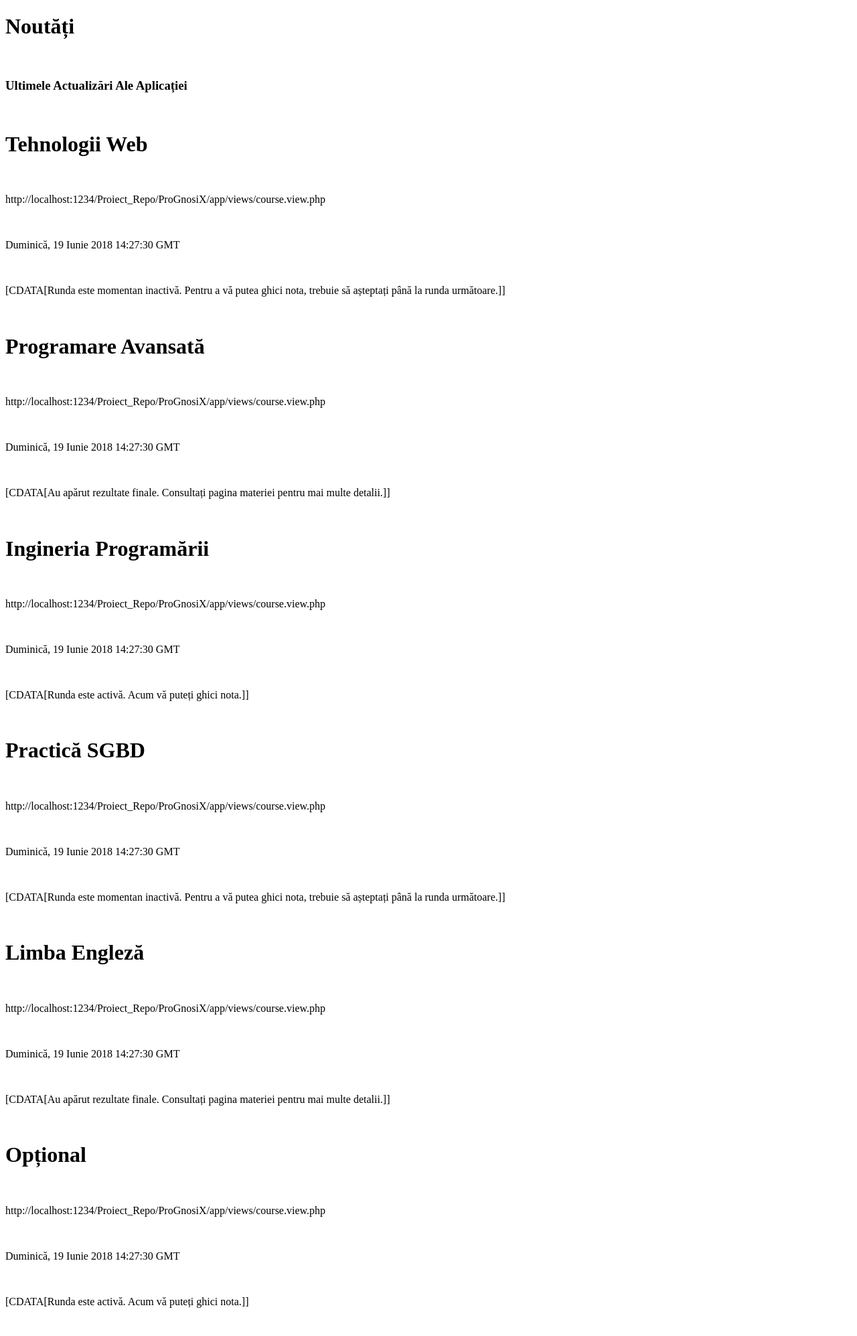
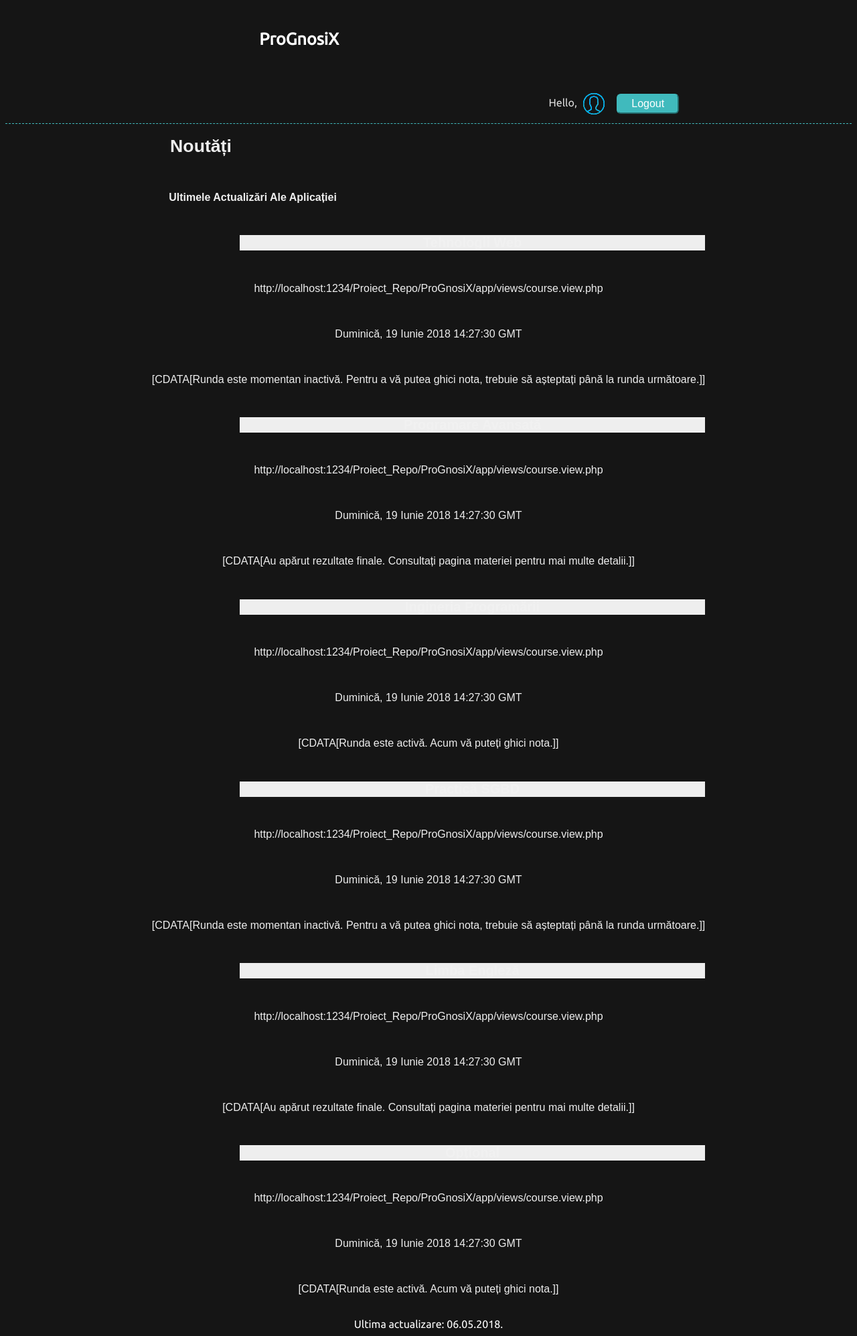
Before and after one commit to stefanamurarasu/ProGnosiX, a PHP site: page /rss.view.php in a window 1280 px wide. Shown: the whole page at 67% size. Run offline with PHP 8.4, Linux system fonts and the light colour scheme.

Commit message:
add style

```diff
--- a/app/views/rss.view.php
+++ b/app/views/rss.view.php
@@ -3,11 +3,39 @@
 <html lang="en">
 <head>
     <meta charset="UTF-8">
-    <meta name="viewport" content="width=device-width, user-scalable=no, initial-scale=1.0, maximum-scale=1.0, minimum-scale=1.0">
-    <link href="">
-    <title>RSS feed</title>
+    <meta name="viewport" content="width=device-width, initial-scale=1">
+    <link rel="stylesheet" href="../../public/rss.css">
+    <title>RSS Feed</title>
+    <link href="https://fonts.googleapis.com/css?family=Ubuntu" rel="stylesheet">
 </head>
 <body>
+    <div class="header neutral" id="header">
+        <div class="logo">
+            <a href="./login.view.html">ProGnosiX</a>
+        </div>
+        <div class="header-right">
+            <span class="make-me-inline">Hello,
+                <a href="./profile.view.html">
+                    <img src="../../public/images/user-icon.png" alt="User icon" class="user-icon">
+                </a>
+            </span>
+            <div class="form make-me-inline">
+                <input type="submit" value="Logout">
+            </div>
+        </div>
+    </div>
+
+    <hr class="hr-dashed">
+
+    <div id="navMenu" class="sidenav">
+        <a href="javascript:void(0)" class="closebtn" onclick="toggleNav()">&times;</a>
+        <a href="TW.html">Tehnologii Web</a>
+        <a href="PSGBD.html">PSGBD</a>
+        <a href="PA.html">Programare Avansată</a>
+        <a href="IP.html">Ingineria Programării</a>
+        <a href="Optional.html">Opțional 2</a>
+        <a href="Engleza.html">Limba Engleză</a>
+    </div>
 
 <?php
     $rss = simplexml_load_file("../../public/rss.xml");
@@ -17,17 +45,17 @@
             if ($child->children()) {
                 foreach ($child->children() as $leaf) {
                     if ($leaf->getName() === 'title') {
-                        echo "<h1>{$leaf}</h1>";
+                        echo "<h1 style='width:55%;margin-left:350px;font-family:Arial;font-size:15pt;background-color:#EEEEEE;text-align:center;'>{$leaf}</h1>";
                     } else {
-                        echo "<p>{$leaf}</p>";
+                        echo "<p style='font-family:Arial;font-size:12pt;text-align:center;color:#EEEEEE'>{$leaf}</p>";
                     }
                     echo '<br>';
                 }
             } else {
                 if ($child->getName() === 'title') {
-                    echo "<h1>{$child}</h1>";
+                    echo "<h1 style='margin-right:680px;font-family:Arial;font-size:20pt;text-align:center;color:#EEEEEE'>{$child}</h1>";
                 } else {
-                    echo "<h3>{$child}</h3>";
+                    echo "<h3 style='margin-right:525px;font-family:Arial;font-size:12pt;text-align:center;color:#EEEEEE'>{$child}</h3>";
                 }
                 echo "<BR>";
             }
@@ -35,5 +63,9 @@
     }
 ?>
 
+ <script src="../../public/sidemenu.js"></script>
+
+ <footer class="footer" id="footer">Ultima actualizare: 06.05.2018.</footer>
+
 </body>
 </html>
```
